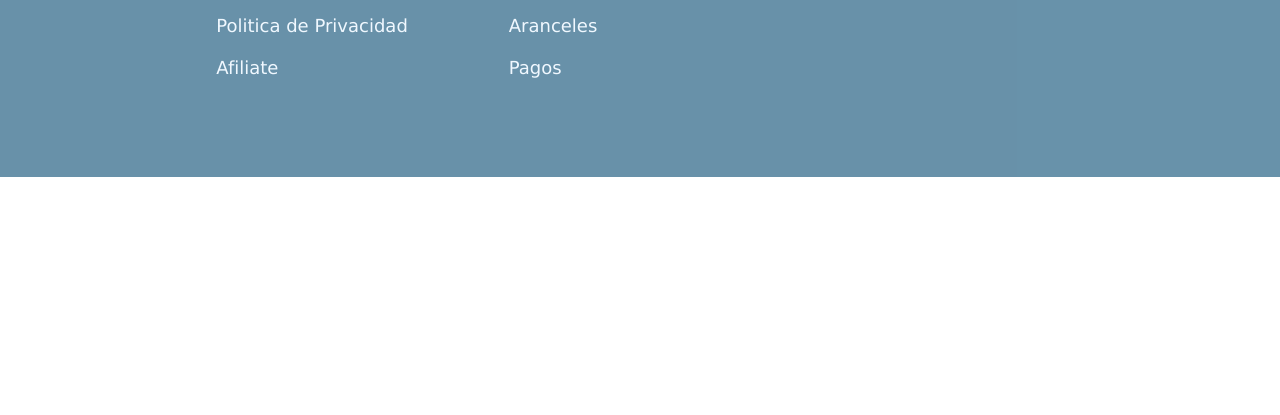
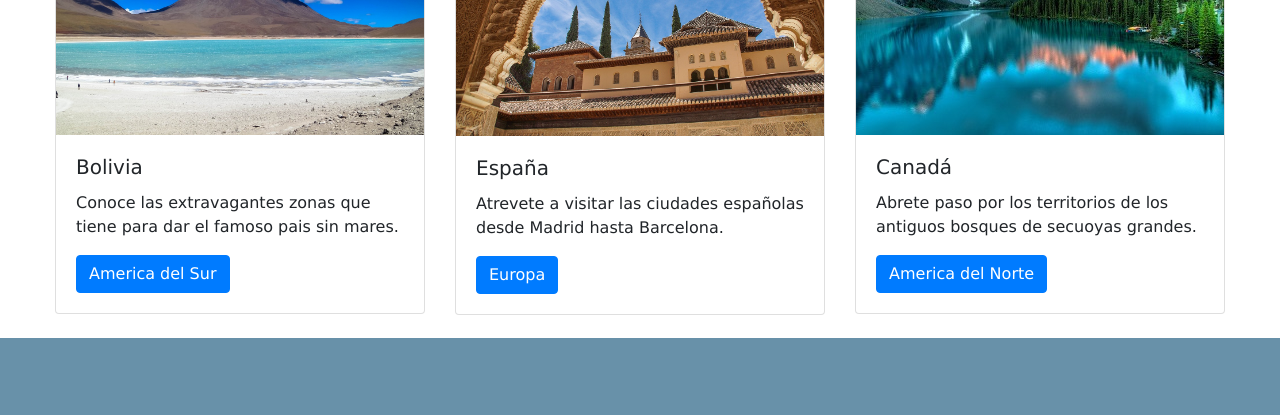
Before and after one commit to santiago-caruso/PreEntrega-3-Caruso, a plain HTML site: page Pages/destinos.html in a window 1280 px wide. Shown: the part 1069-1484 px from the top of the page. Before the commit the page ends 1246 px from the top, so only its background shows below. Drawn offline with nearby package versions, Linux system fonts and the light colour scheme.

Commit message:
agrego cartas

```diff
--- a/Pages/destinos.html
+++ b/Pages/destinos.html
@@ -96,9 +96,62 @@
     </div>
 
 
+    <div>
+        <h2>Destacados</h2>
+
+    </div>
 
 
+    <div class="container">
 
+
+    <div class="row">
+
+            <div class="col-md-4">
+                <div class="card mt-4 mb-4">
+                    <img src="../Images/volcano-g95be5cc9a_1280.jpg" class="card-img-top" alt="...">
+
+                    <div class="card-body">
+                        <div>
+
+                            <h5 class="card-title">Bolivia</h5>
+                            <p class="card-text">Conoce las extravagantes zonas que tiene para dar el famoso pais sin mares.</p>
+                            <a href="#" class="btn btn-primary">America del Sur</a>
+                        </div>
+                </div>
+            </div>
+        </div>
+
+        <div class="col-md-4">
+            <div class="card mt-4">
+                <img src="../Images/spain-g6689f48e4_1280.jpg" class="card-img-top" alt="...">
+                <div class="card-body">
+                    <div>
+
+                        <h5 class="card-title">España</h5>
+                        <p class="card-text">Atrevete a visitar las ciudades españolas desde Madrid hasta Barcelona.</p>
+                        <a href="#" class="btn btn-primary">Europa</a>
+                    </div>
+                </div>
+            </div>
+        </div>
+
+        <div class="col-md-4">
+            <div class="card mt-4">
+                <img src="../Images/alberta-gf57ba0901_1280.jpg" class="card-img-top" alt="...">
+                <div class="card-body">
+                    <div>
+
+                        <h5 class="card-title">Canadá</h5>
+                        <p class="card-text">Abrete paso por los territorios de los antiguos bosques de secuoyas grandes.</p>
+                        <a href="#" class="btn btn-primary">America del Norte</a>
+                    </div>
+                </div>
+            </div>
+
+        </div>
+    </div>
+    </div>
 
 
 
```
Also changed, not shown: Images/alberta-gf57ba0901_1280.jpg (added), Images/alberta-gf57ba0901_1280.png (added), Images/river-gd898fc49b_1280.jpg (added), Images/spain-g6689f48e4_1280.jpg (added), Images/volcano-g95be5cc9a_1280.jpg (added), style.css, style.scss (line endings or trailing spaces).
